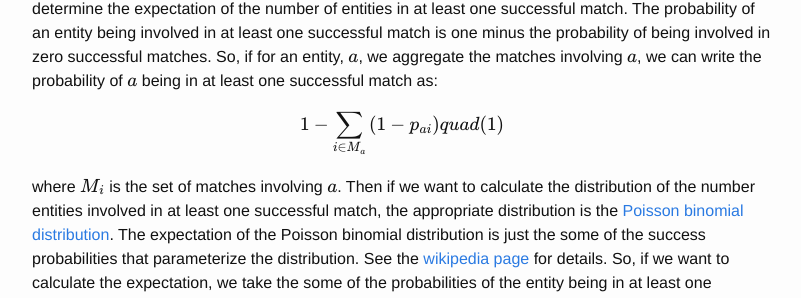
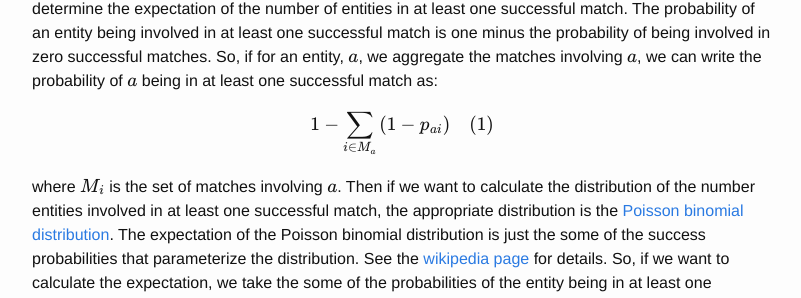
Before and after one commit to deaktator/deaktator.github.io, a Jekyll site: the page built from _posts/2016-02-16-optimally-efficient-estimate-of-matched-entities-with-successes.md, in a window 1280 px wide and 900 px high, scrolled down 2424 px. Shown: the part 148-446 px from the top of the window, without its empty margins (238-1039 px from the left). Built offline with Jekyll 4.4.1, drawn with Linux system fonts in a browser that asks for light colours; formulas are drawn with MathJax 3.

Commit message:
tex typo

```diff
--- a/_posts/2016-02-16-optimally-efficient-estimate-of-matched-entities-with-successes.md
+++ b/_posts/2016-02-16-optimally-efficient-estimate-of-matched-entities-with-successes.md
@@ -112,7 +112,7 @@ in at least one successful match is one minus the probability of being involved
 for an entity, $$ a $$, we aggregate the matches involving $$ a $$, we can write the probability of $$ a $$ being
 in at least one successful match as:
 
-$$ 1 - \sum _{ i\in { M }_{ a } }{ \left( 1-{ p }_{ ai } \right) } \\quad (1) $$
+$$ 1 - \sum _{ i\in { M }_{ a } }{ \left( 1-{ p }_{ ai } \right) } \quad (1) $$
 
 where $$ M_{i} $$ is the set of matches involving $$ a $$.  Then if we want to calculate the distribution of the
 number entities involved in at least one successful match, the appropriate distribution is the
```
